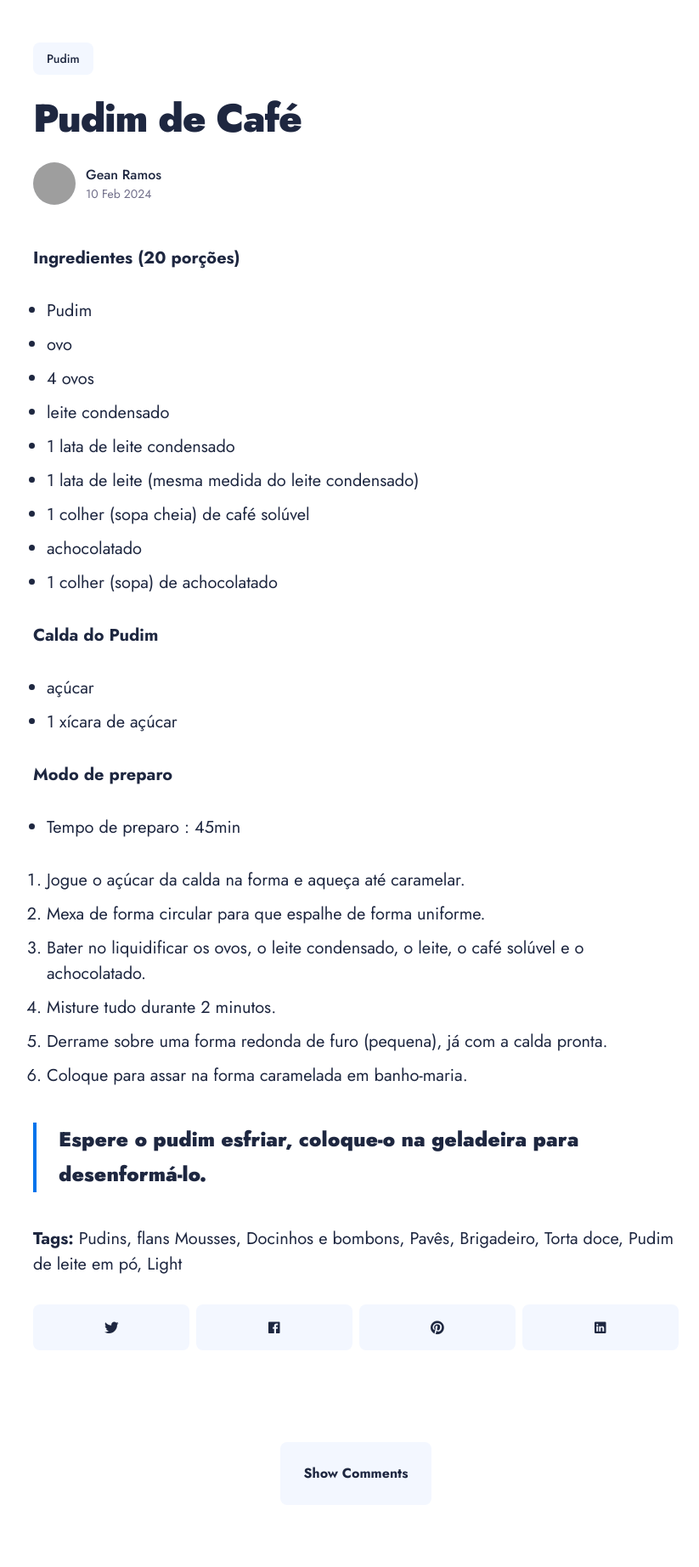
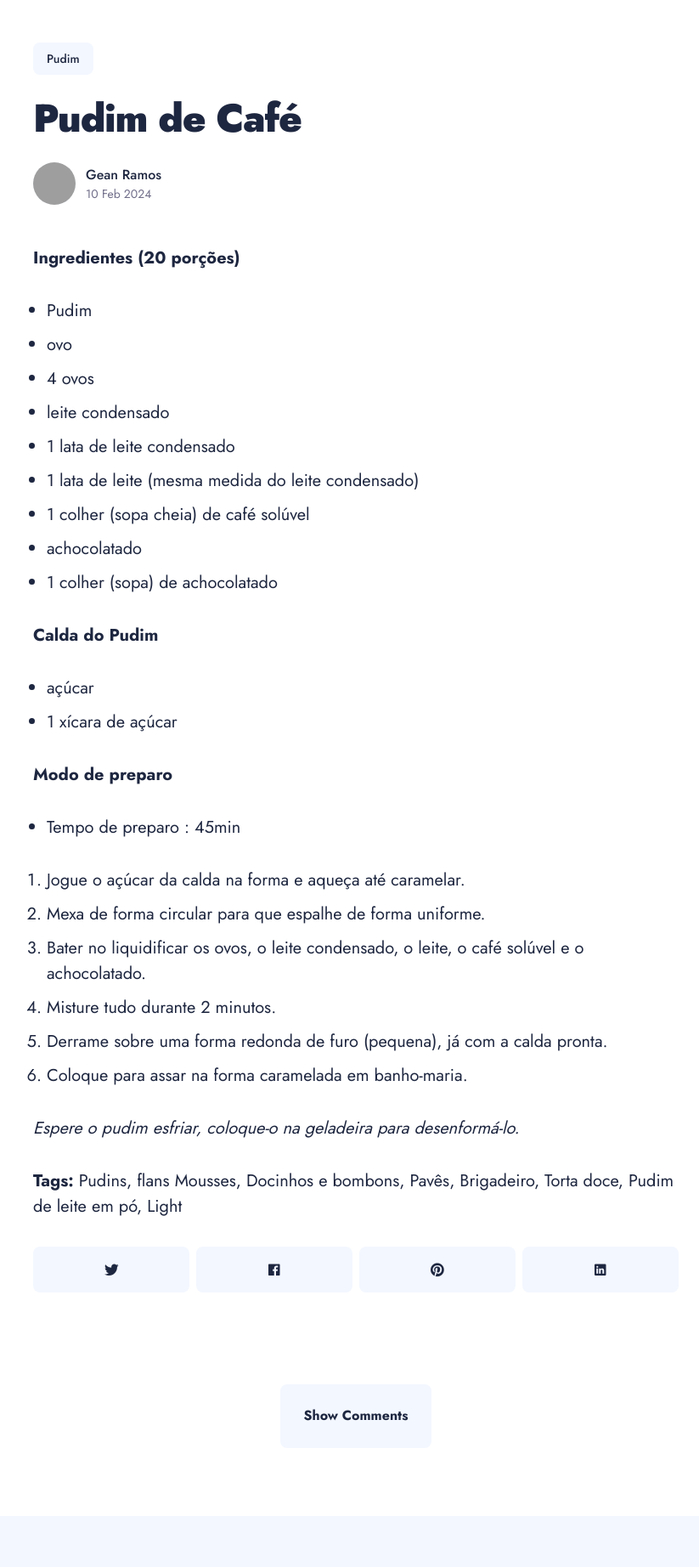
Before and after one commit to geanramos/youblog, a Jekyll site: the page built from _posts/2024-02-10-pudim-de-cafe.md, in a window 1280 px wide. Shown: the part 745-2589 px from the top of the page at 85% size, without its empty margins (221-1044 px from the left). Built offline with Jekyll 4.4.1, drawn with Linux system fonts in a browser that asks for light colours; nearby versions of some CDN libraries; grey boxes are pictures that could not be loaded.

```diff
--- a/_posts/2024-02-10-pudim-de-cafe.md
+++ b/_posts/2024-02-10-pudim-de-cafe.md
@@ -36,7 +36,7 @@ tags:   [pudim]
     pronta.
  6. Coloque para assar na forma caramelada em banho-maria.
 
-> Espere o pudim esfriar, coloque-o na geladeira para desenformá-lo.
+_Espere o pudim esfriar, coloque-o na geladeira para desenformá-lo._
 
 **Tags:**
 Pudins, flans Mousses, Docinhos e bombons, Pavês, Brigadeiro, Torta doce, Pudim de leite em pó, Light
```
